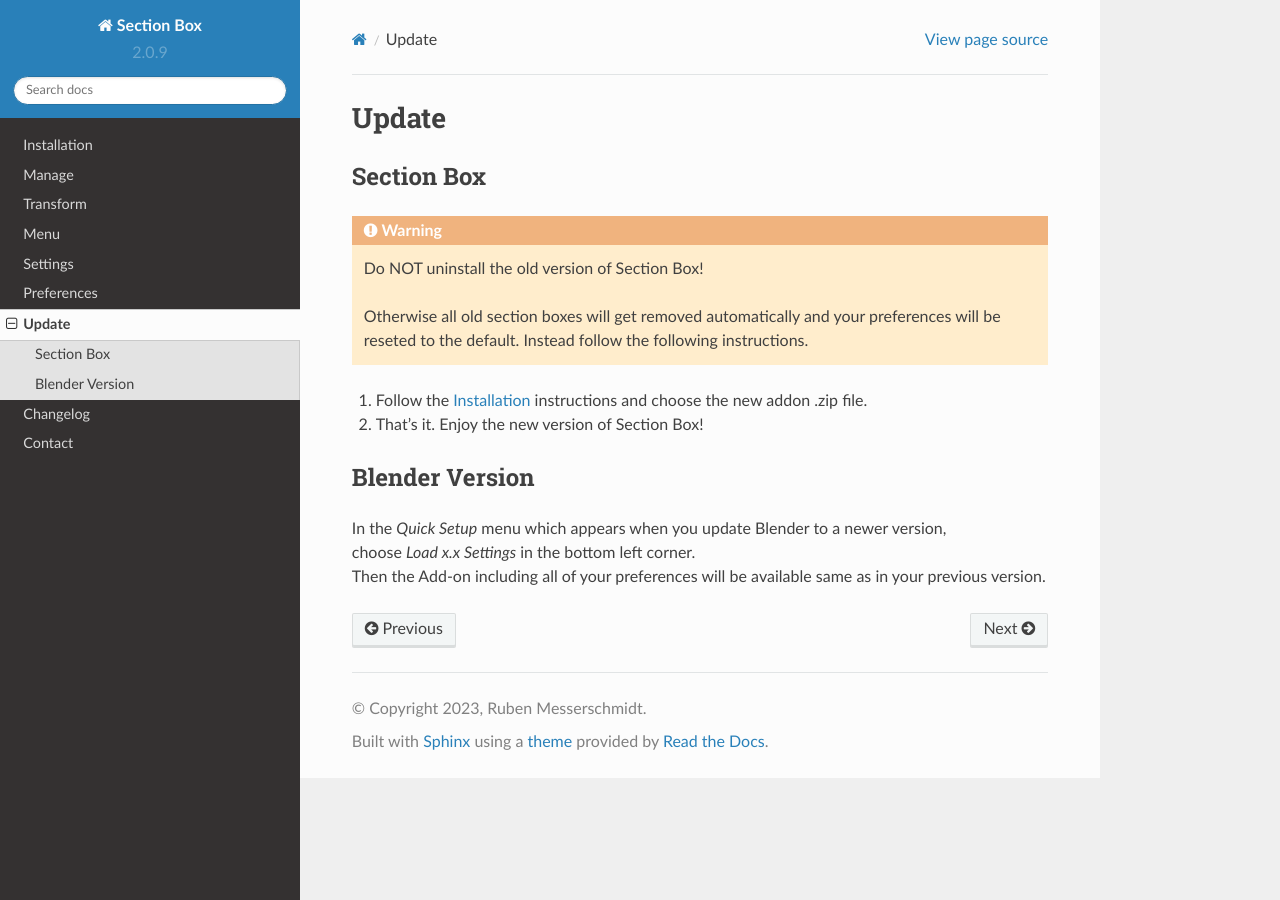
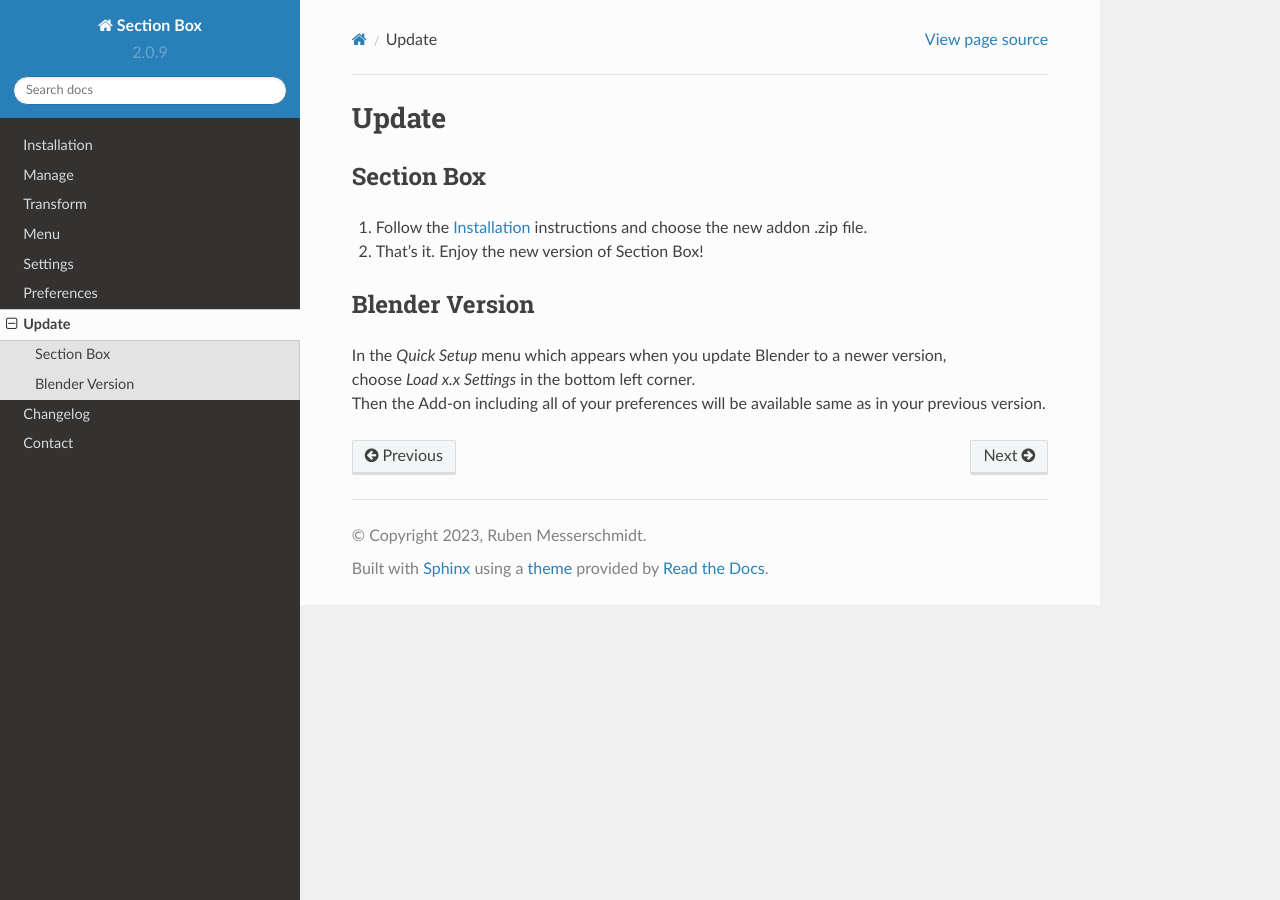
Before and after one commit to rubenmesserschmidt/Section-Box_docs, a Sphinx documentation site: the page built from docs/source/update.rst, in a window 1280 px wide. Built offline with Sphinx 7.4.7 and the Read the Docs theme 2.0.0, drawn with Linux system fonts in a browser that asks for light colours.

Commit message:
removed update warning, updated thumbnail

```diff
--- a/docs/source/changelog.rst
+++ b/docs/source/changelog.rst
@@ -6,7 +6,7 @@
 2.0.9
 #####
 
-*January 06th, 2024*
+*January 6th, 2024*
 
 ************
 New Features
--- a/docs/source/index.rst
+++ b/docs/source/index.rst
@@ -2,7 +2,7 @@
 Section Box
 ===========
 
-.. image:: images/SB_BM_thumbnail.jpg
+.. image:: images/sectionbox_gallery_thumbnail.png
    :width: 600
    :alt: Section Box Thumbnail
 
--- a/docs/source/update.rst
+++ b/docs/source/update.rst
@@ -5,13 +5,6 @@
 ###########
 Section Box
 ###########
-
-.. warning::
-    Do NOT uninstall the old version of Section Box!
-
-    Otherwise all old section boxes will get removed automatically and
-    your preferences will be reseted to the default.
-    Instead follow the following instructions.
 
 1. Follow the :doc:`installation` instructions and choose the new addon .zip file.
 #. That's it. Enjoy the new version of Section Box!
```
Also changed, not shown: docs/source/images/SB_BM_thumbnail.jpg (deleted), docs/source/images/sectionbox_gallery_thumbnail.png (added).
